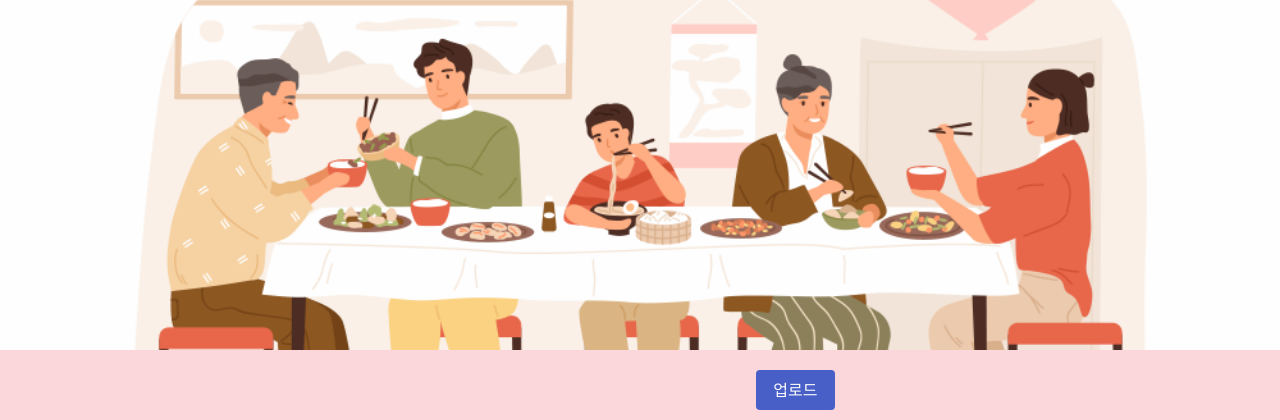
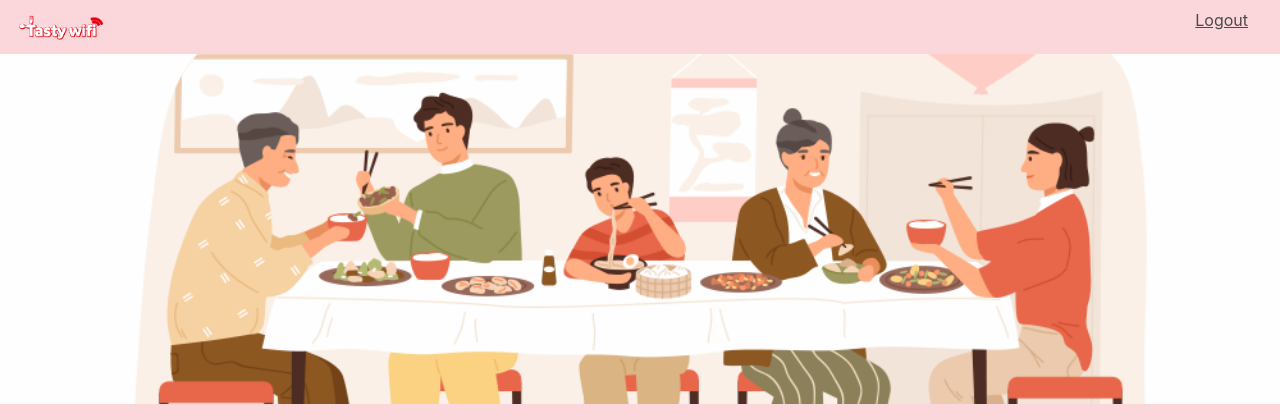
Before and after one commit to hyun-woong/mini_shar, a Flask app: template templates/post_save.html in a window 1280 px wide. Shown: the top 420 px of the page. Run offline with Flask 2, Linux system fonts and the light colour scheme; the template is opened without the code that fills it, so the values that code supplies are empty; some libraries are stand-ins or nearby versions.

Commit message:
포스팅 화면 로그아웃 기능, 개선 및 참조 추가

```diff
--- a/static/css/main_style.css
+++ b/static/css/main_style.css
@@ -35,3 +35,16 @@ input::-webkit-calendar-picker-indicator {
     width:100%;
     height:100%;
 }
+
+.section_bar {
+    max-width: 100vw;
+    margin: auto;
+    float: right;
+    padding-bottom: 30px;
+}
+
+.mycards {
+    margin: 20px auto 0px auto;
+    width: 95%;
+    max-width: 1200px;
+}
--- a/static/js/mainpost.js
+++ b/static/js/mainpost.js
@@ -13,6 +13,7 @@ function toggle_like(post_id, type) {
             },
             success: function (response) {
                 console.log("unlike")
+                $i_like.addClass("fa-heart-o").removeClass("fa-heart")
                 $i_like.addClass("fa-heart-o").removeClass("fa-heart")
                 $a_like.find("span.like-num").text(num2str(response["count"]))
             }
@@ -142,5 +143,5 @@ function get_posts(username) {
 function sign_out() {
             $.removeCookie('mytoken', {path: '/'});
             alert('로그아웃!')
-            window.location.href = "/login"
+            window.location.href = "login"
         }
--- a/templates/post_save.html
+++ b/templates/post_save.html
@@ -16,6 +16,9 @@
           integrity="sha384-Gn5384xqQ1aoWXA+058RXPxPg6fy4IWvTNh0E263XmFcJlSAwiGgFAW/dAiS6JXm"
           crossorigin="anonymous">
 
+    {#    main_style CSS#}
+    <link rel="stylesheet" type="text/css" href="../static/css/main_style.css">
+
     <!-- Optional JavaScript -->
     <!-- jQuery first, then Popper.js, then Bootstrap JS -->
     <script src="https://ajax.googleapis.com/ajax/libs/jquery/3.5.1/jquery.min.js"></script>
@@ -25,14 +28,33 @@
     <script src="https://maxcdn.bootstrapcdn.com/bootstrap/4.0.0/js/bootstrap.min.js"
             integrity="sha384-JZR6Spejh4U02d8jOt6vLEHfe/JQGiRRSQQxSfFWpi1MquVdAyjUar5+76PVCmYl"
             crossorigin="anonymous"></script>
+    <!-- cookie js-->
+    <script src="https://ajax.googleapis.com/ajax/libs/jquery/3.4.1/jquery.min.js"></script>
+    <script src="https://cdnjs.cloudflare.com/ajax/libs/jquery-cookie/1.4.1/jquery.cookie.js"></script>
 
     {#    post_save js#}
     <script src="../static/js/post_save.js"></script>
+    {# mainpost JavaScript #}
+    <script src="../static/js/mainpost.js"></script>
 
 </head>
 <body>
 <div class="wrap">
-
+    <!-- 상단 로고 네비게이션 바-->
+    <div class="navbar-brand">
+        <a class="navbar-item" href="/">
+            <img src="{{ url_for('static', filename='../static/image/tastywifi_logo.png') }}">
+        </a>
+    </div>
+    {#        logout 버튼#}
+        <section class="section_bar">
+            <div class="container">
+                <h2 class="subtitle">
+                    <button onclick="sign_out()" class="button is-text" id="posting-btn">Logout
+                    </button>
+                </h2>
+            </div>
+        </section>
     {#    상단에 배너 이미지를 누르면 메인페이지로 되돌아감#}
     <div class="banner" onclick="window.location.href = '/'">
     </div>
```
Also changed, not shown: templates/mainpost.html (+1 -19 lines), static/image/file-2022-03-09-22-06-54.jpg (added).
